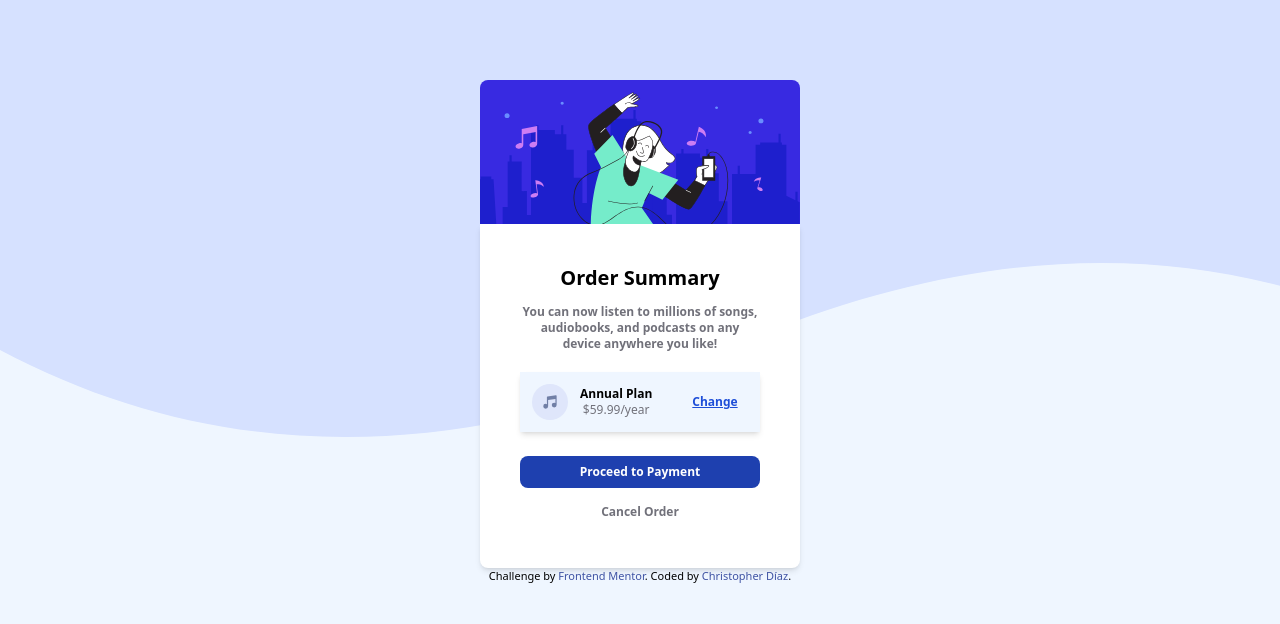
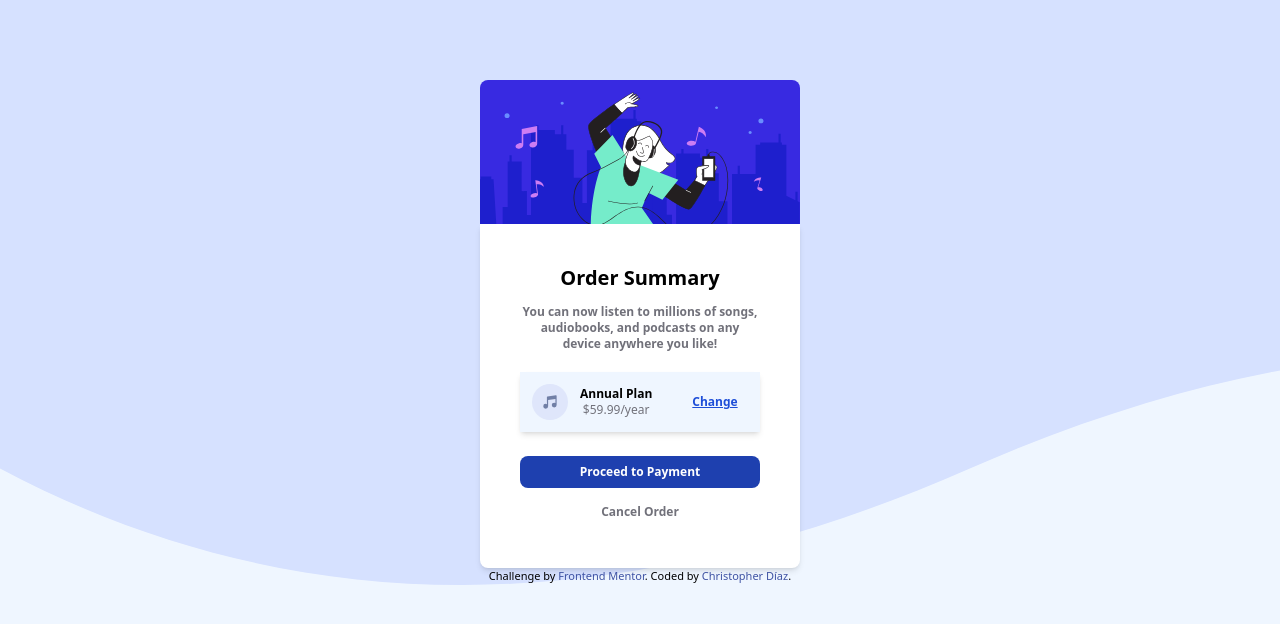
Before and after one commit to ChristoDiZ/FrontendMentor, a plain HTML site: page 2-order-summary-component-main/index.html in a window 1280 px wide. Drawn offline with nearby package versions, Linux system fonts and the light colour scheme.

Commit message:
Update index.html

```diff
--- a/2-order-summary-component-main/index.html
+++ b/2-order-summary-component-main/index.html
@@ -15,7 +15,7 @@
   </style>
   <script src="https://cdn.tailwindcss.com"></script>
 </head>
-<body class="bg-no-repeat bg-blue-50" style="background-image:
+<body class="bg-no-repeat bg-blue-50 bg-cover" style="background-image:
  url(images/pattern-background-desktop.svg);">
 <div class="container mx-auto w-80 mt-20">
   <section>
```
